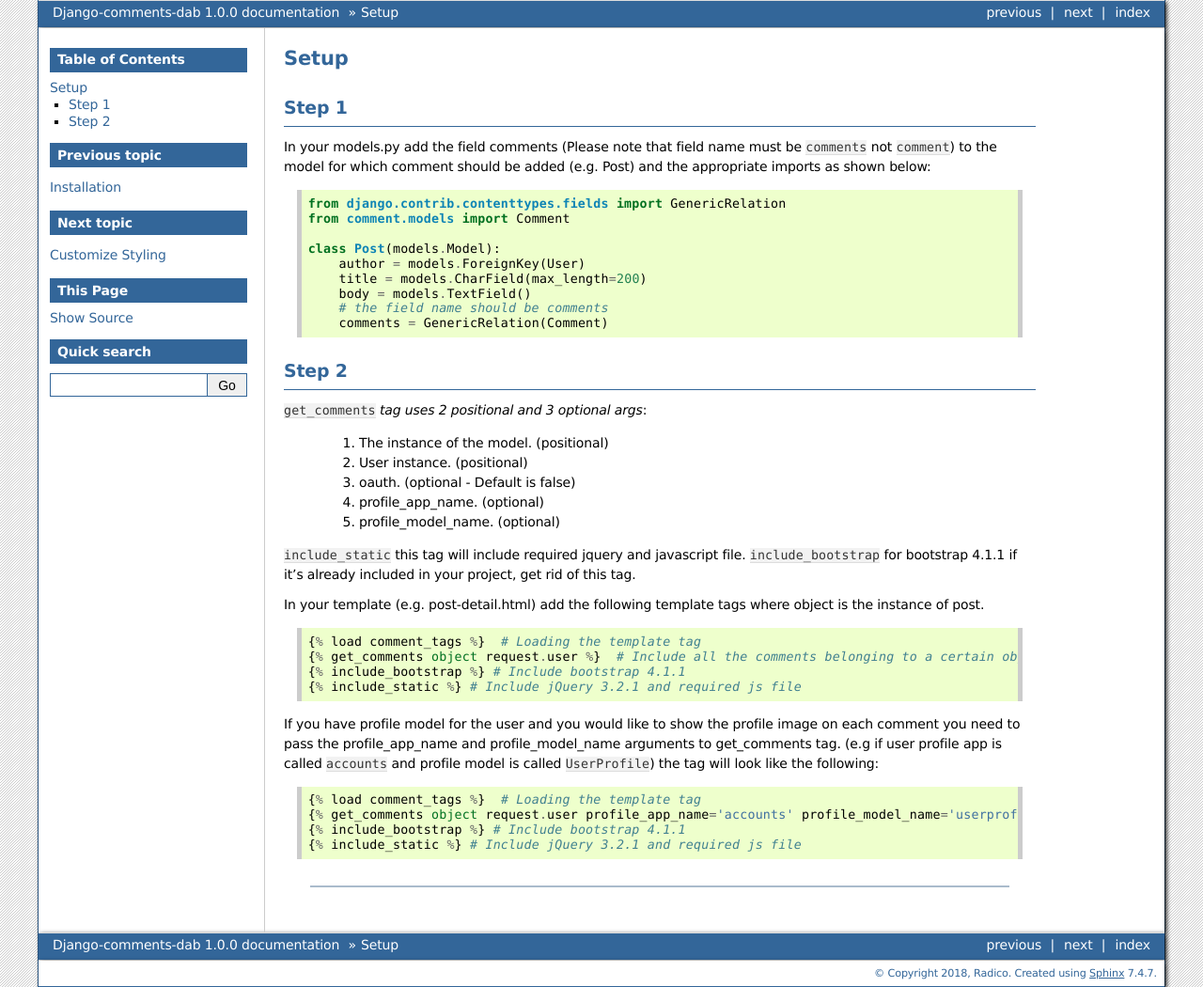
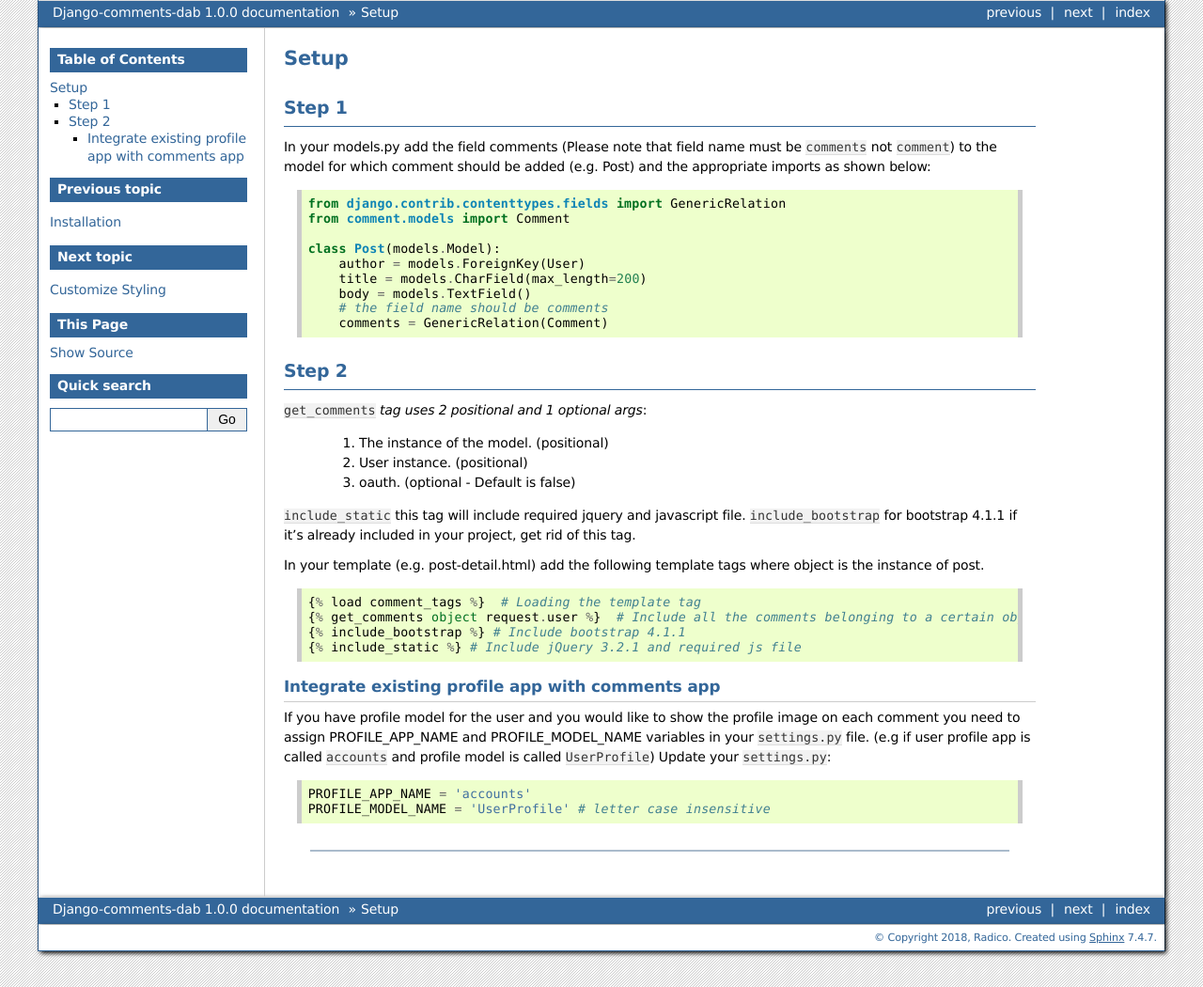
Before and after one commit to Radi85/Comment, a Sphinx documentation site: the page built from docs/source/setup.rst, in a window 1280 px wide. Shown: the whole page at 94% size. Built offline with Sphinx 7.4.7, drawn with Linux system fonts in a browser that asks for light colours.

```diff
--- a/docs/source/setup.rst
+++ b/docs/source/setup.rst
@@ -25,13 +25,11 @@ should be added (e.g. Post) and the appropriate imports as shown below:
 Step 2
 ~~~~~~
 
-``get_comments`` *tag uses 2 positional and 3 optional args*:
+``get_comments`` *tag uses 2 positional and 1 optional args*:
 
     1. The instance of the model. (positional)
     2. User instance. (positional)
     3. oauth. (optional - Default is false)
-    4. profile_app_name. (optional)
-    5. profile_model_name. (optional)
 
 
 ``include_static`` this tag will include required jquery and javascript
@@ -48,17 +46,19 @@ where object is the instance of post.
     {% include_bootstrap %} # Include bootstrap 4.1.1
     {% include_static %} # Include jQuery 3.2.1 and required js file
 
+
+Integrate existing profile app with comments app
+^^^^^^^^^^^^^^^^^^^^^^^^^^^^^^^^^^^^^^^^^^^^^^^^
+
 If you have profile model for the user and you would like to show the
-profile image on each comment you need to pass the profile_app_name and
-profile_model_name arguments to get_comments tag. (e.g if user profile
+profile image on each comment you need to assign PROFILE_APP_NAME and
+PROFILE_MODEL_NAME variables in your ``settings.py`` file. (e.g if user profile
 app is called ``accounts`` and profile model is called ``UserProfile``)
-the tag will look like the following:
+Update your ``settings.py``:
 
 .. code:: python
 
-    {% load comment_tags %}  # Loading the template tag
-    {% get_comments object request.user profile_app_name='accounts' profile_model_name='userprofile'%}  # Include all the comments belonging to a certain object
-    {% include_bootstrap %} # Include bootstrap 4.1.1
-    {% include_static %} # Include jQuery 3.2.1 and required js file
+    PROFILE_APP_NAME = 'accounts'
+    PROFILE_MODEL_NAME = 'UserProfile' # letter case insensitive
 
 --------------
```
Also changed, not shown: README.rst (+14 -14 lines), docs/source/introduction.rst (+4 -4 lines).
